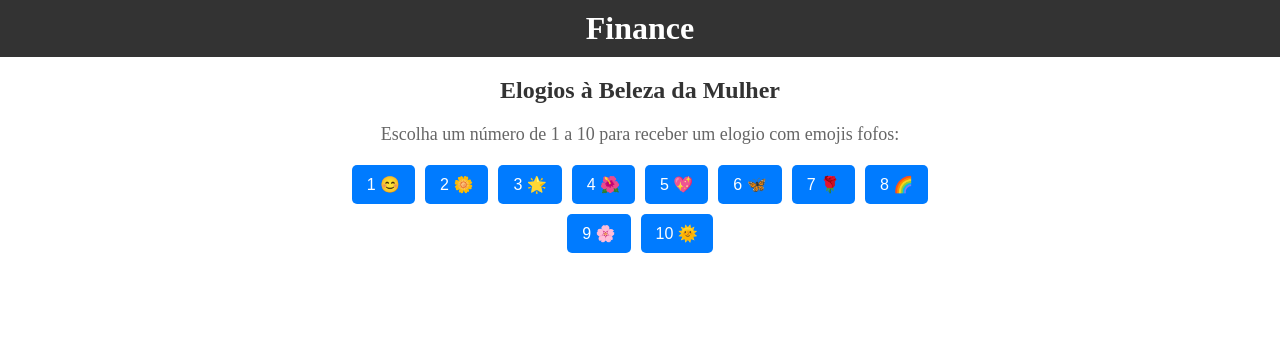
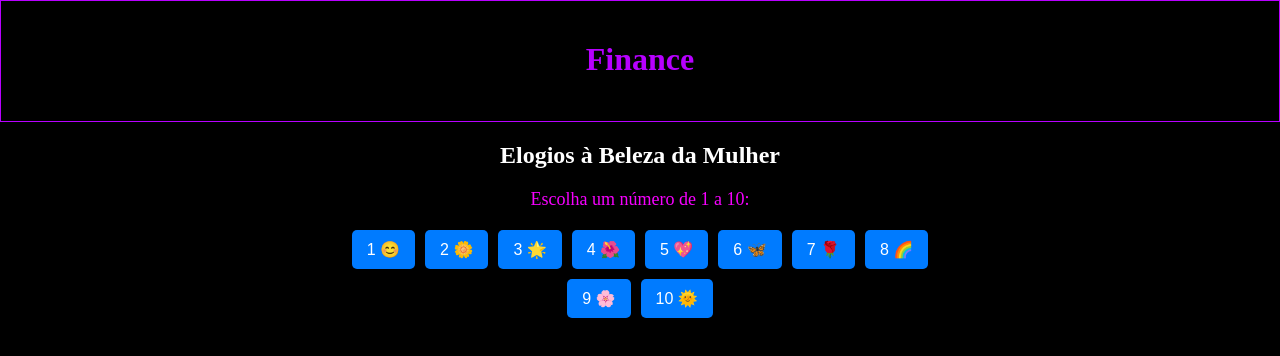
Before and after one commit to Vitor60Dev/Fin, a plain HTML site: page index.html in a window 1280 px wide. Drawn offline with Linux system fonts and the light colour scheme.

Commit message:
modified:   index.html 	modified:   scripts.js 	modified:   styles.css

```diff
--- a/index.html
+++ b/index.html
@@ -15,7 +15,7 @@
 
   <div class="container">
     <h2>Elogios à Beleza da Mulher</h2>
-    <p class="compliment">Escolha um número de 1 a 10 para receber um elogio com emojis fofos:</p>
+    <p class="compliment">Escolha um número de 1 a 10:</p>
     <div class="buttons">
       <button onclick="showCompliment(1)">1 😊</button>
       <button onclick="showCompliment(2)">2 🌼</button>
--- a/scripts.js
+++ b/scripts.js
@@ -1,14 +1,14 @@
 const typingText = document.getElementById("typing-text");
 const compliments = [
-  "😊 Você é simplesmente deslumbrante! 😊",
+  "😊 Você é simplesmente Perfeita! 😊",
   "🌼 Sua beleza ilumina qualquer ambiente! 🌼",
   "🌟 Seus olhos são como estrelas brilhantes! 🌟",
   "🌺 Seu sorriso é contagiante e encantador! 🌺",
   "💖 Você é maravilhosa, por dentro e por fora! 💖",
-  "🦋 Sua beleza é tão única quanto uma borboleta! 🦋",
+  "🦋 Sua beleza é tão única quanto uma Aurora! 🦋",
   "🌹 Você é uma rosa em um jardim de emoções! 🌹",
-  "🌈 Sua presença traz mais cores para o mundo! 🌈",
-  "🌸 Seu encanto é comparável à beleza das flores! 🌸",
+  "🌈 Sua presença traz mais cores que um arcoires! 🌈",
+  "🌸 Seu encanto é comparável à beleza da Ana de Armas! 🌸",
   "🌞 Seu brilho é como o sol em um dia claro! 🌞",
 ];
 
--- a/styles.css
+++ b/styles.css
@@ -6,14 +6,17 @@ p,
 button {
   margin: 0;
   padding: 0;
+  background: #000000;
 }
 
 /* Estilos da top bar */
 .top-bar {
-  background-color: #333;
-  color: #fff;
+  background: #000000;
+  color: #b700ff;
   text-align: center;
-  padding: 10px;
+  padding: 40px;
+  height: 40px;
+  border: #b700ff solid 1px;
 }
 
 /* Estilos do conteúdo principal */
@@ -26,12 +29,12 @@ button {
 
 h2 {
   margin-bottom: 20px;
-  color: #333;
+  color: #ffffff;
 }
 
 .compliment {
   margin-bottom: 15px;
-  color: #666;
+  color: #f700ff;
   font-size: 18px;
 }
 
```
